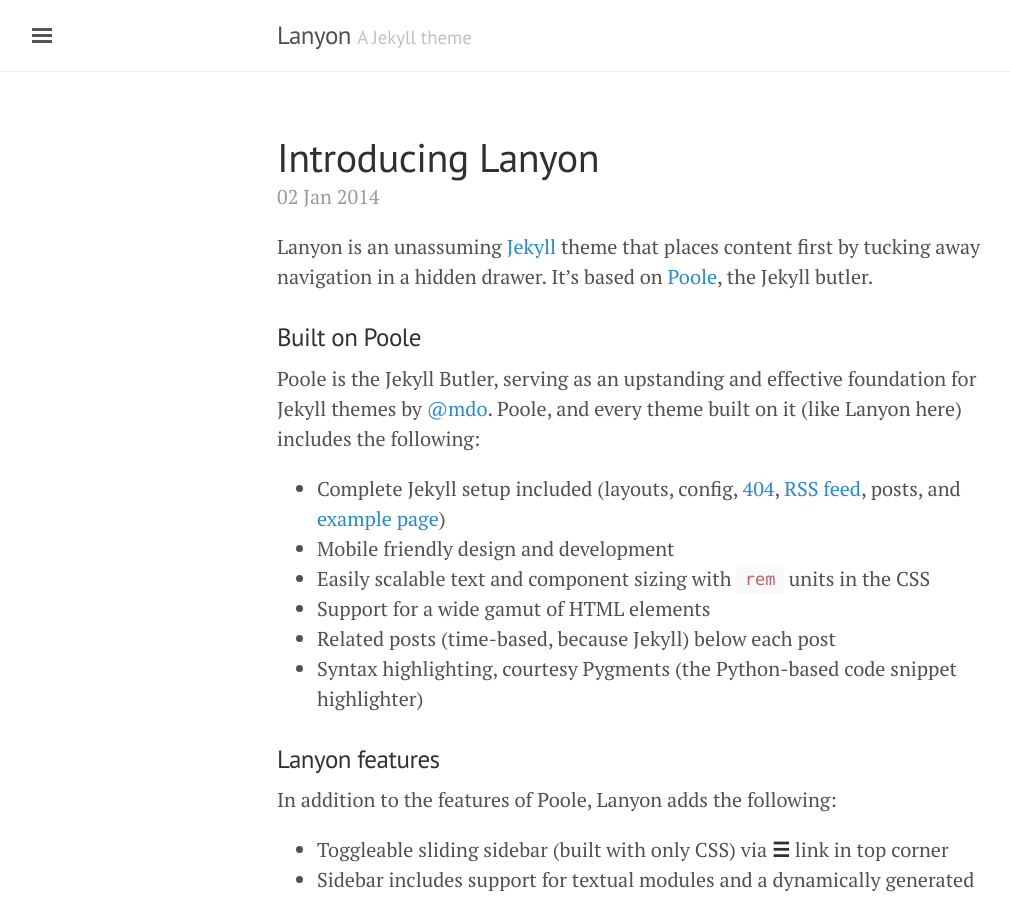
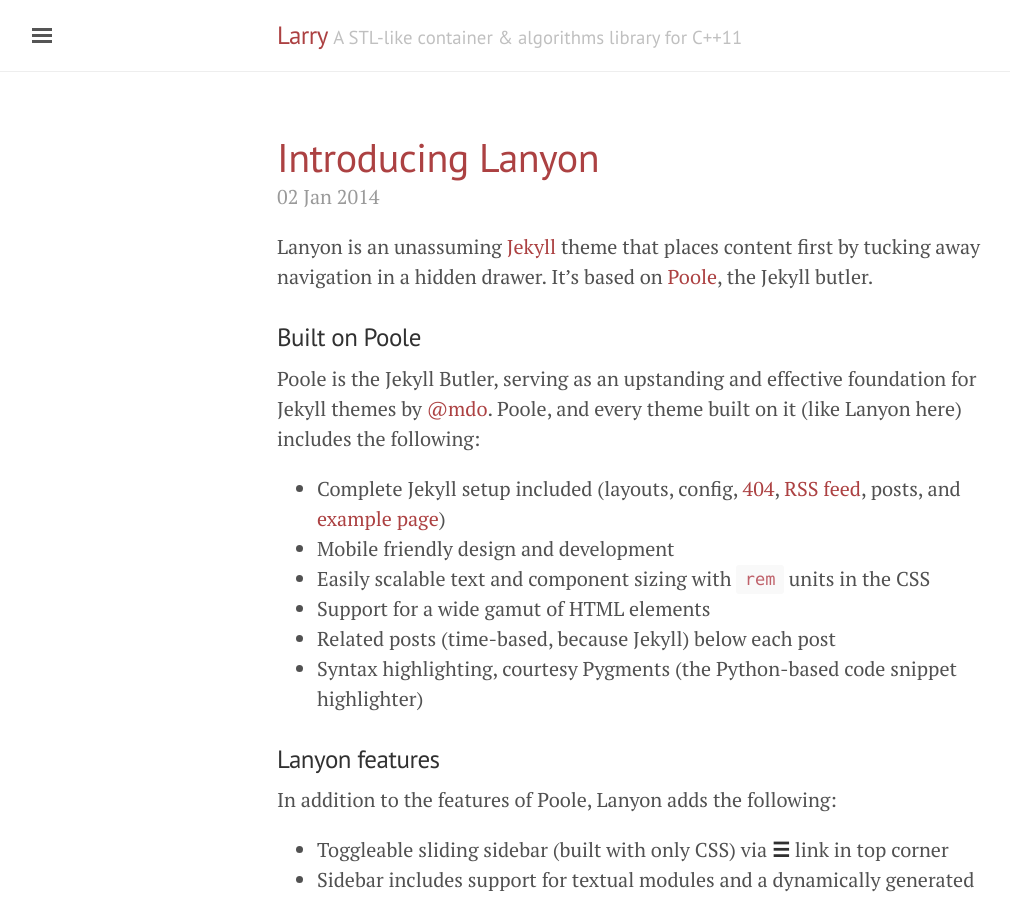
Before and after one commit to dezelin/larry, a Jekyll site: the page built from index.html, in a window 1280 px wide and 900 px high. Shown: the whole window, without its empty margins (3-1013 px from the left). Built offline with Jekyll 4.4.1, drawn with Linux system fonts in a browser that asks for light colours; the list of posts is cut into pages by our own code.

Commit message:
Changed theme

```diff
--- a/_config.yml
+++ b/_config.yml
@@ -5,18 +5,18 @@
 relative_permalinks: true
 
 # Setup
-title:               Lanyon
-tagline:             'A Jekyll theme'
-description:         'A reserved <a href="http://jekyllrb.com" target="_blank">Jekyll</a> theme that places the utmost gravity on content with a hidden drawer. Made by <a href="https://twitter.com/mdo" target="_blank">@mdo</a>.'
-url:                 http://lanyon.getpoole.com
-baseurl:             ''
+title:               Larry
+tagline:             'A STL-like container & algorithms library for C++11'
+description:         ''
+url:                 http://dezelin.github.io/larry
+baseurl:             http://dezelin.github.io/larry
 paginate:            5
 
 # About/contact
 author:
-  name:              Mark Otto
-  url:               https://twitter.com/mdo
-  email:             markdotto@gmail.com
+  name:              Aleksandar Dezelin
+  url:
+  email:             dezelin@gmail.com
 
 # Custom vars
-version:             1.0.0
+version:             0.0.1
--- a/_layouts/default.html
+++ b/_layouts/default.html
@@ -3,7 +3,7 @@
 
   {% include head.html %}
 
-  <body>
+  <body class="sidebar-overlay theme-base-08">
 
     {% include sidebar.html %}
 
```
